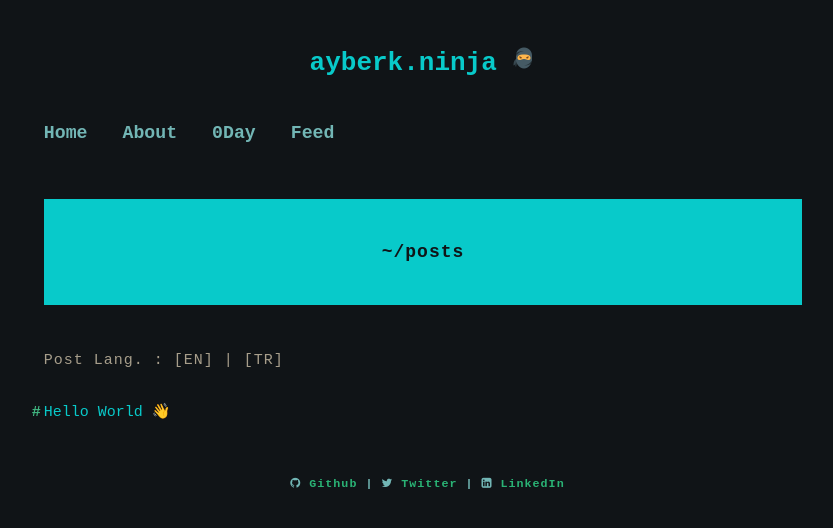
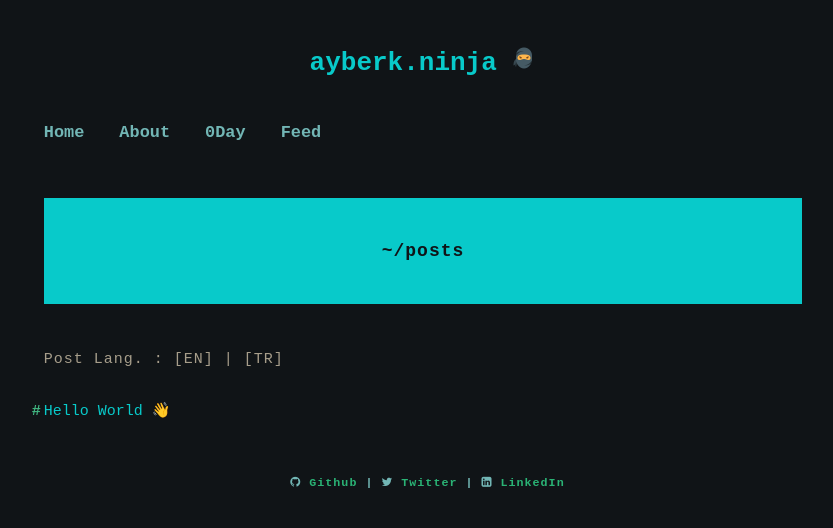
Before and after one commit to mhmtayberk/ayberkninja.github.io, a Jekyll site: the page built from index.html, in a window 1280 px wide. Shown: the top 528 px of the page, without its empty margins (217-1050 px from the left). Built offline with Jekyll 4.4.1, drawn with Linux system fonts in a browser that asks for light colours; the list of posts is cut into pages by our own code.

Commit message:
Update custom.css

```diff
--- a/assets/css/custom.css
+++ b/assets/css/custom.css
@@ -35,7 +35,7 @@ nav {
 nav a {
 	color: #72b6b5 !important;
 	padding-right: 2rem;
-	font-size: 1.4rem;
+	font-size: 1.3rem;
 	font-weight: bold;
 }
 
```
